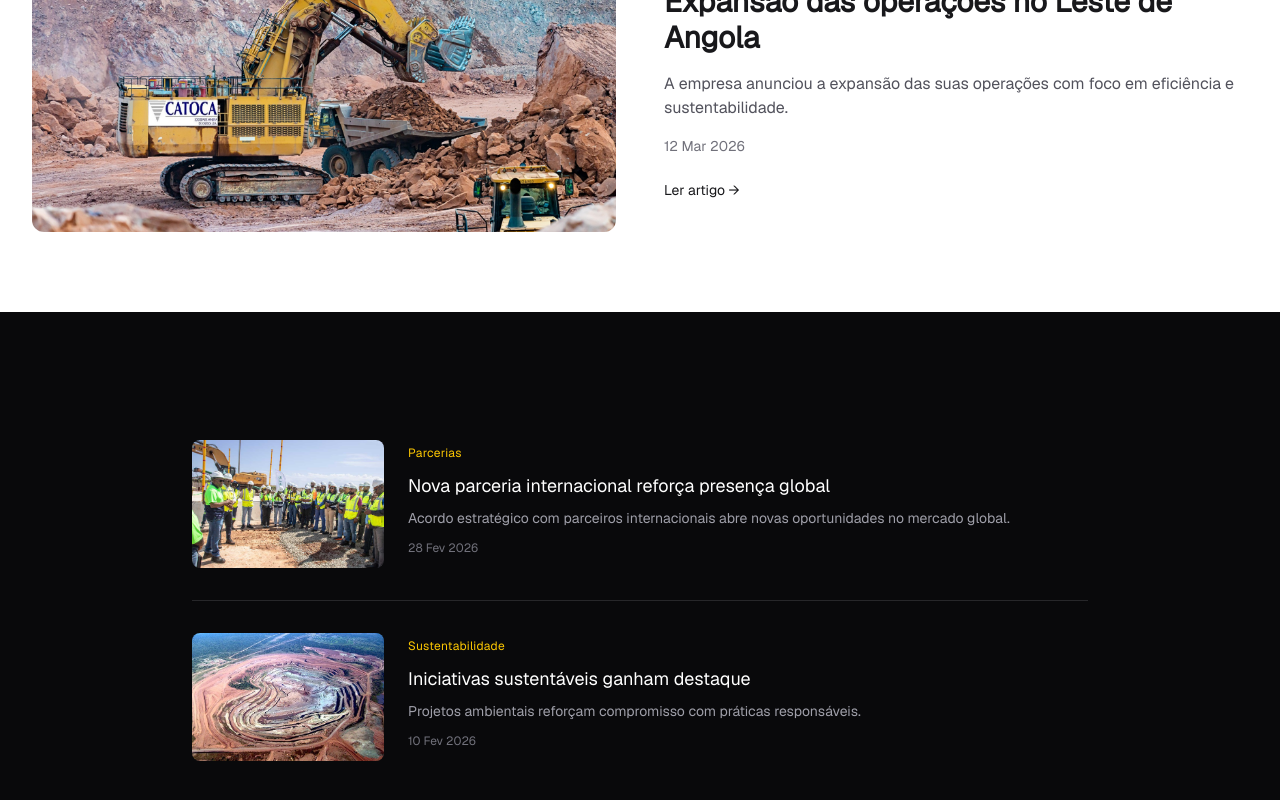
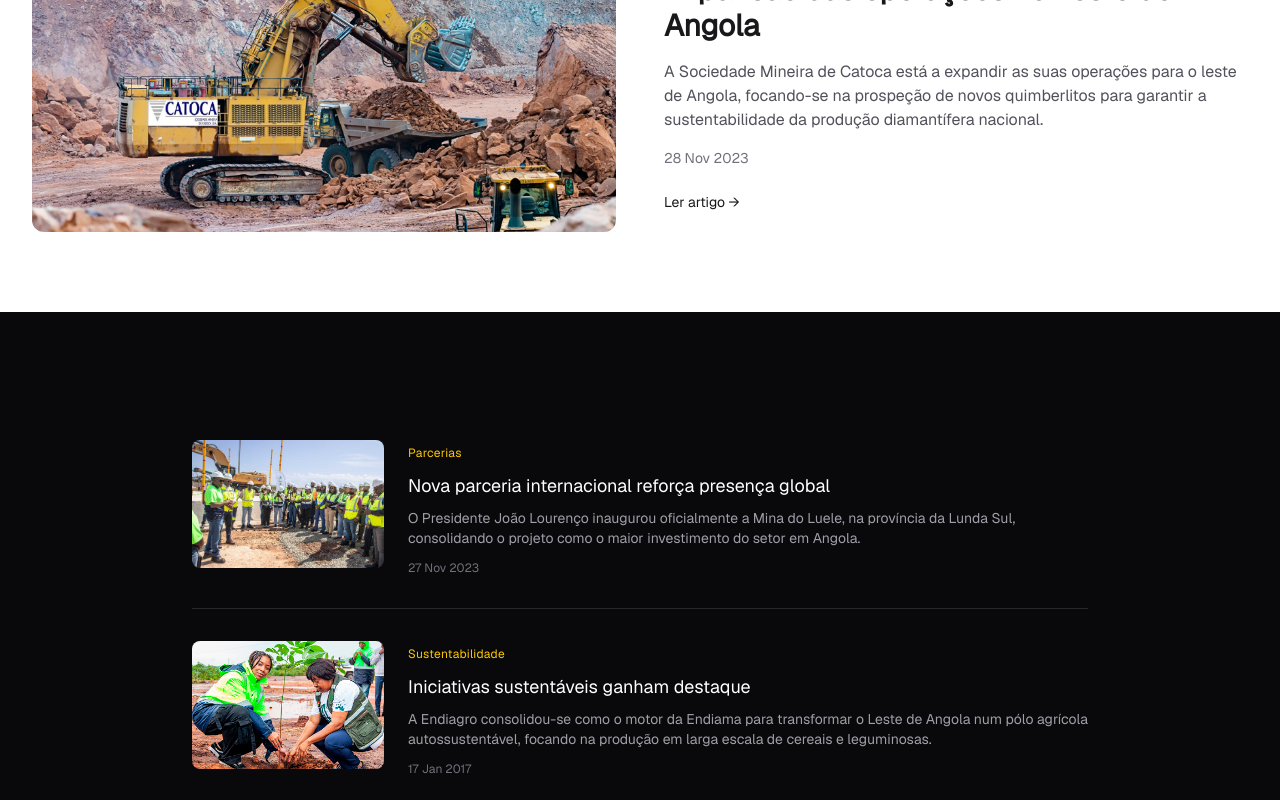
Before and after one commit to yoanny2023/endiama_rebrand, a Next.js app: page /noticias in a window 1280 px wide. Shown: the part 620-1420 px from the top of the page. Built offline with nearby package versions, Linux system fonts and the light colour scheme.

Commit message:
ajustar conteudo das paginas noticias e projetos

```diff
--- a/src/app/globals.css
+++ b/src/app/globals.css
@@ -1,8 +1,8 @@
 @import "tailwindcss";
 
 :root {
-  --background: #ffffff;
-  --foreground: #171717;
+  --background: #09090b;
+  --foreground: #ffffff;
 }
 
 @theme inline {
@@ -12,13 +12,6 @@
   --font-mono: monospace;
 }
 
-@media (prefers-color-scheme: dark) {
-  :root {
-    --background: #0a0a0a;
-    --foreground: #ededed;
-  }
-}
-
 body {
   background: var(--background);
   color: var(--foreground);
--- a/src/app/noticias/[slug]/page.tsx
+++ b/src/app/noticias/[slug]/page.tsx
@@ -13,39 +13,37 @@
 
 const news: News[] = [
   {
-    slug: "expansao-leste",
+    slug: "catoca",
     title: "Expansão das operações no Leste de Angola",
     category: "Operações",
-    date: "12 Mar 2026",
+    date: "28 Nov 2023",
     image: "/images/catoca.jpg",
     content: `
-A empresa anunciou a expansão das suas operações mineiras na região leste de Angola, reforçando o compromisso com o crescimento sustentável.
-Este projeto irá aumentar significativamente a capacidade de produção, ao mesmo tempo que introduz novas tecnologias para melhorar a eficiência operacional.
-Além disso, a iniciativa prevê a criação de novos empregos e o fortalecimento das comunidades locais.
+           Este movimento estratégico visa compensar o natural esgotamento das reservas atuais, explorando o potencial geológico das províncias da Lunda Sul e Lunda Norte. Além do incremento na extração de minérios, a expansão deverá impulsionar o desenvolvimento socioeconómico regional através da criação de postos de trabalho diretos e do investimento em infraestruturas locais.
+           A iniciativa reforça o papel de Angola como um dos principais players no mercado mundial de diamantes, atraindo novos investimentos e tecnologia para o setor mineiro.
     `,
   },
   {
-    slug: "parceria-global",
+    slug: "luele",
     title: "Parceria no Leste de Angola",
     category: "Operações",
-    date: "12 Mar 2026",
+    date: "27 Nov 2023",
     image: "/images/luele.jpg",
     content: `
-A empresa anunciou a expansão das suas operações mineiras na região leste de Angola, reforçando o compromisso com o crescimento sustentável.
-Este projeto irá aumentar significativamente a capacidade de produção, ao mesmo tempo que introduz novas tecnologias para melhorar a eficiência operacional.
-Além disso, a iniciativa prevê a criação de novos empregos e o fortalecimento das comunidades locais.
+      Localizada na região de Saurimo, a nova unidade mineira representa um marco histórico para a economia nacional, com capacidade para processar milhões de toneladas de minério anualmente. Fruto de um investimento estruturante liderado pela Sociedade Mineira de Catoca, o projeto prevê a criação de milhares de postos de trabalho diretos e indiretos, impulsionando o desenvolvimento regional.
+      Com uma reserva estimada para durar várias décadas, o Luele deverá duplicar a produção de diamantes do país, reforçando a posição de Angola no mercado global e atraindo novos parceiros internacionais para a exploração de recursos minerais.
     `,
   },
   {
     slug: "sustentabilidade",
     title: "Sustentabilidade Leste de Angola",
     category: "Operações",
-    date: "12 Mar 2026",
-    image: "/images/luaxe.jpg",
+    date: "17 Jan 2017",
+    image: "/images/projetos/endiagro.webp",
     content: `
-A empresa anunciou a expansão das suas operações mineiras na região leste de Angola, reforçando o compromisso com o crescimento sustentável.
-Este projeto irá aumentar significativamente a capacidade de produção, ao mesmo tempo que introduz novas tecnologias para melhorar a eficiência operacional.
-Além disso, a iniciativa prevê a criação de novos empregos e o fortalecimento das comunidades locais.
+           O projeto está a ser implementado estrategicamente nas províncias da Lunda Norte, Lunda Sul e Moxico, com o objetivo de reduzir a dependência de importações e combater a pobreza regional através da criação de emprego.
+           Com investimentos em áreas como a Fazenda do Cuilo, a empresa já prepara centenas de hectares para a produção de arroz, milho e feijão, além de apostar na piscicultura.
+           Esta iniciativa agroindustrial aproveita a infraestrutura do setor diamantífero para gerar novas cadeias de valor, prevendo beneficiar milhares de famílias de agricultores locais e cooperativas ao longo do corredor de desenvolvimento
     `,
   },
 ];
@@ -99,7 +97,7 @@
         <Container>
           <article className="max-w-3xl mx-auto">
 
-            <div className="space-y-6 text-lg leading-relaxed text-zinc-700">
+            <div className="space-y-6 text-lg leading-relaxed text-zinc-700 text-justify">
               {article.content.split("\n").map((p, i) =>
                 p.trim() ? <p key={i}>{p}</p> : null
               )}
--- a/src/app/noticias/page.tsx
+++ b/src/app/noticias/page.tsx
@@ -14,28 +14,28 @@
 
 const news: News[] = [
   {
-    slug: "expansao-leste",
+    slug: "catoca",
     title: "Expansão das operações no Leste de Angola",
     category: "Operações",
-    date: "12 Mar 2026",
+    date: "28 Nov 2023",
     image: "/images/catoca.jpg",
-    excerpt: "A empresa anunciou a expansão das suas operações com foco em eficiência e sustentabilidade.",
+    excerpt: "A Sociedade Mineira de Catoca está a expandir as suas operações para o leste de Angola, focando-se na prospeção de novos quimberlitos para garantir a sustentabilidade da produção diamantífera nacional.",
   },
   {
-    slug: "parceria-global",
+    slug: "luele",
     title: "Nova parceria internacional reforça presença global",
     category: "Parcerias",
-    date: "28 Fev 2026",
+    date: "27 Nov 2023",
     image: "/images/luele.jpg",
-    excerpt: "Acordo estratégico com parceiros internacionais abre novas oportunidades no mercado global.",
+    excerpt: "O Presidente João Lourenço inaugurou oficialmente a Mina do Luele, na província da Lunda Sul, consolidando o projeto como o maior investimento do setor em Angola.",
   },
   {
     slug: "sustentabilidade",
     title: "Iniciativas sustentáveis ganham destaque",
     category: "Sustentabilidade",
-    date: "10 Fev 2026",
-    image: "/images/luaxe.jpg",
-    excerpt: "Projetos ambientais reforçam compromisso com práticas responsáveis.",
+    date: "17 Jan 2017",
+    image: "/images/projetos/endiagro.webp",
+    excerpt: "A Endiagro consolidou-se como o motor da Endiama para transformar o Leste de Angola num pólo agrícola autossustentável, focando na produção em larga escala de cereais e leguminosas.",
   },
 ];
 
--- a/src/app/projetos/[slug]/page.tsx
+++ b/src/app/projetos/[slug]/page.tsx
@@ -65,13 +65,13 @@
 
         <div className="absolute inset-0 bg-black/50" />
 
-        <Container>
+        <Container className="mx-0" centered={false}>
           <div className="relative pb-12">
             <span className="text-yellow-400 text-sm">
               {project.category}
             </span>
 
-            <h1 className="mt-4 text-3xl md:text-5xl font-bold">
+            <h1 className="mt-4 text-3xl md:text-5xl font-bold lg:max-w-xl">
               {project.title}
             </h1>
           </div>
--- a/src/components/layout/Container.tsx
+++ b/src/components/layout/Container.tsx
@@ -1,12 +1,16 @@
 import React from 'react'
 
 type ContainerProps = {
-  children: React.ReactNode
+  children: React.ReactNode,
+  className?: string,
+  centered?: boolean
 }
 
-function Container({children}:ContainerProps) {
+function Container({children,className,centered = true}:ContainerProps) {
   return (
-    <div className="max-w-7xl mx-auto px-4 sm:px-6 lg:px-8" >
+    <div className={`max-w-7xl px-4 sm:px-6 lg:px-8 ${className ?? ""}
+     ${centered ? "mx-auto" : ""}
+    `} >
       {children}
     </div>
   )
```
